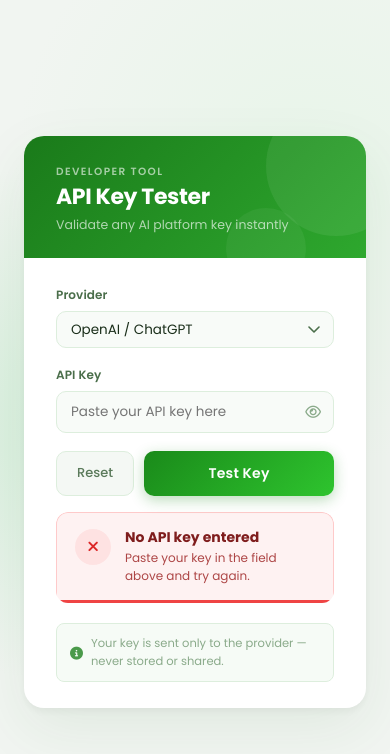
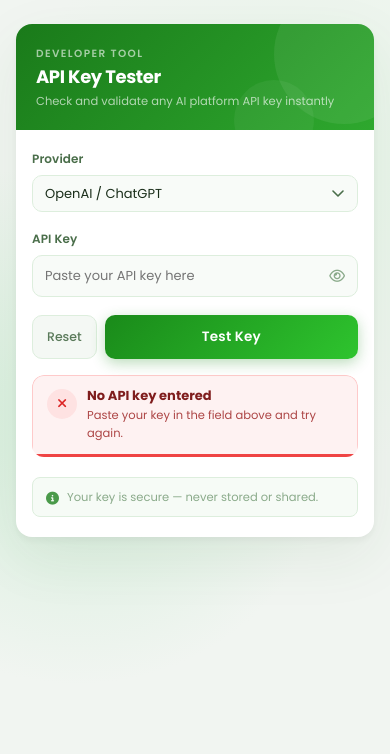
Before and after one commit to SohelTanbir/api-key-tester, a plain HTML site: page index.html in a window 390 px wide. Both pictures are taken after a click on the button "Test Key". Drawn offline with Linux system fonts and the light colour scheme.

Commit message:
Update subtitle, privacy message, max-width, mobile responsive

```diff
--- a/index.html
+++ b/index.html
@@ -28,7 +28,7 @@
       background: #ffffff;
       border-radius: 20px;
       width: 100%;
-      max-width: 480px;
+      max-width: 580px;
       box-shadow: 0 4px 6px rgba(0,0,0,0.04), 0 20px 60px rgba(34,100,34,0.08);
       overflow: hidden;
     }
@@ -386,6 +386,55 @@
 
     .privacy i { color: #4a9a4a; font-size: 13px; margin-top: 2px; flex-shrink: 0; }
     .privacy strong { color: #3a6e3a; font-weight: 600; }
+
+    @media (max-width: 480px) {
+      body {
+        padding: 16px;
+        align-items: flex-start;
+        padding-top: 24px;
+      }
+
+      .card { border-radius: 16px; }
+
+      .card-top { padding: 22px 20px 20px; }
+
+      h1 { font-size: 18px; }
+
+      .header-sub { font-size: 11.5px; }
+
+      .card-body { padding: 20px 16px 20px; }
+
+      .custom-row { grid-template-columns: 1fr; }
+
+      .custom-section { padding: 14px; }
+
+      .btn-row { gap: 8px; }
+
+      .reset-btn { padding: 11px 14px; font-size: 12.5px; }
+
+      .test-btn { font-size: 13.5px; }
+
+      .result-inner { padding: 12px 14px; gap: 10px; }
+
+      .result-icon-wrap { width: 30px; height: 30px; font-size: 13px; }
+
+      .result-title { font-size: 13px; }
+
+      .result-desc { font-size: 11.5px; }
+
+      select,
+      input[type="text"],
+      input[type="password"],
+      textarea { font-size: 13px; padding: 10px 12px; }
+
+      .key-wrap input { padding-right: 40px; }
+    }
+
+    @media (max-width: 360px) {
+      .card-top { padding: 18px 16px 16px; }
+      .card-body { padding: 16px 14px 18px; }
+      h1 { font-size: 16px; }
+    }
   </style>
 </head>
 <body>
@@ -394,7 +443,7 @@
       <div class="header">
         <span class="header-badge">Developer Tool</span>
         <h1>API Key Tester</h1>
-        <span class="header-sub">Validate any AI platform key instantly</span>
+        <span class="header-sub">Check and validate any AI platform API key instantly</span>
       </div>
     </div>
 
@@ -481,7 +530,7 @@
         <div class="result-bar"></div>
       </div>
 
-      <p class="privacy"><i class="fa-solid fa-circle-info"></i> Your key is sent only to the provider — never stored or shared.</p>
+      <p class="privacy"><i class="fa-solid fa-circle-info"></i> Your key is secure — never stored or shared.</p>
     </div>
   </div>
 
```
